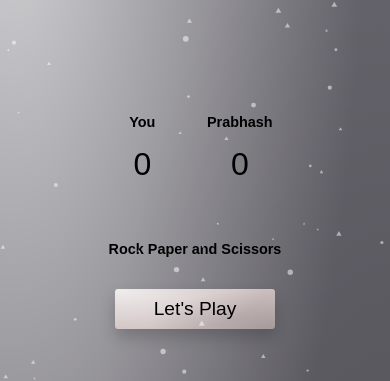
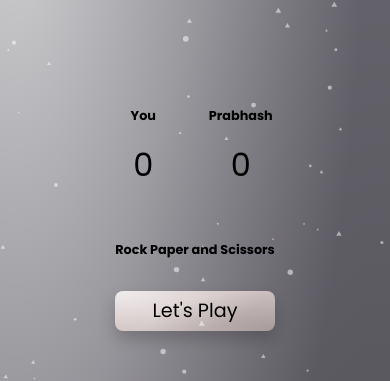
Before and after one commit to prabhashrai02/new_portfolio, a React (Create React App) app: page /#/challenge in a window 390 px wide. Shown: the part 139-520 px from the top of the page. Built offline with nearby package versions, Linux system fonts and the light colour scheme; a web font is replaced by a local one.

Commit message:
fixed font and game button

```diff
--- a/src/Component/PlaywithMe/PlaywithMe.css
+++ b/src/Component/PlaywithMe/PlaywithMe.css
@@ -53,7 +53,7 @@
   font-size: 2rem;
   background: var(--cardColor);
   box-shadow: 0 8px 16px 0 rgba(0,0,0,0.2);
-  border-radius: 3px;
+  border-radius: 0.5rem;
   cursor: pointer;
 }
 
@@ -171,7 +171,7 @@ div.fadeIn {
 
   .score h2,
   .intro h1 {
-    font-size: 0.9rem;
+    font-size: 0.8rem;
   }
 
   .winner {
--- a/src/index.css
+++ b/src/index.css
@@ -5,11 +5,10 @@
 
 body {
   margin: 0;
-  font-family: -apple-system, BlinkMacSystemFont, 'Segoe UI', 'Roboto', 'Oxygen',
-  'Ubuntu', 'Cantarell', 'Fira Sans', 'Droid Sans', 'Helvetica Neue',
-    sans-serif;
     -webkit-font-smoothing: antialiased;
     -moz-osx-font-smoothing: grayscale;
+
+    font-family: 'Poppins' !important;
 
   --cardColor: radial-gradient(79.69% 102.24% at 100% 100.11%, rgba(0, 0, 0, 0.2), rgba(0, 0, 0, 0)), radial-gradient(89.7% 115.09% at 3.43% 2.75%, rgba(255, 255, 255, 0.7), rgba(255, 255, 255, 0)), #cec0c0;
   --backgroundColor: radial-gradient(79.69% 102.24% at 100% 100.11%, rgba(0, 0, 0, 0.2), rgba(0, 0, 0, 0)), radial-gradient(89.7% 115.09% at 3.43% 2.75%, rgba(255, 255, 255, 0.7), rgba(255, 255, 255, 0)), #67656d;
@@ -17,6 +16,10 @@ body {
   background: var(--backgroundColor);
 }
 
+* {
+  font-family: 'Poppins';
+}
+
 code {
   font-family: source-code-pro, Menlo, Monaco, Consolas, 'Courier New',
     monospace;
```
